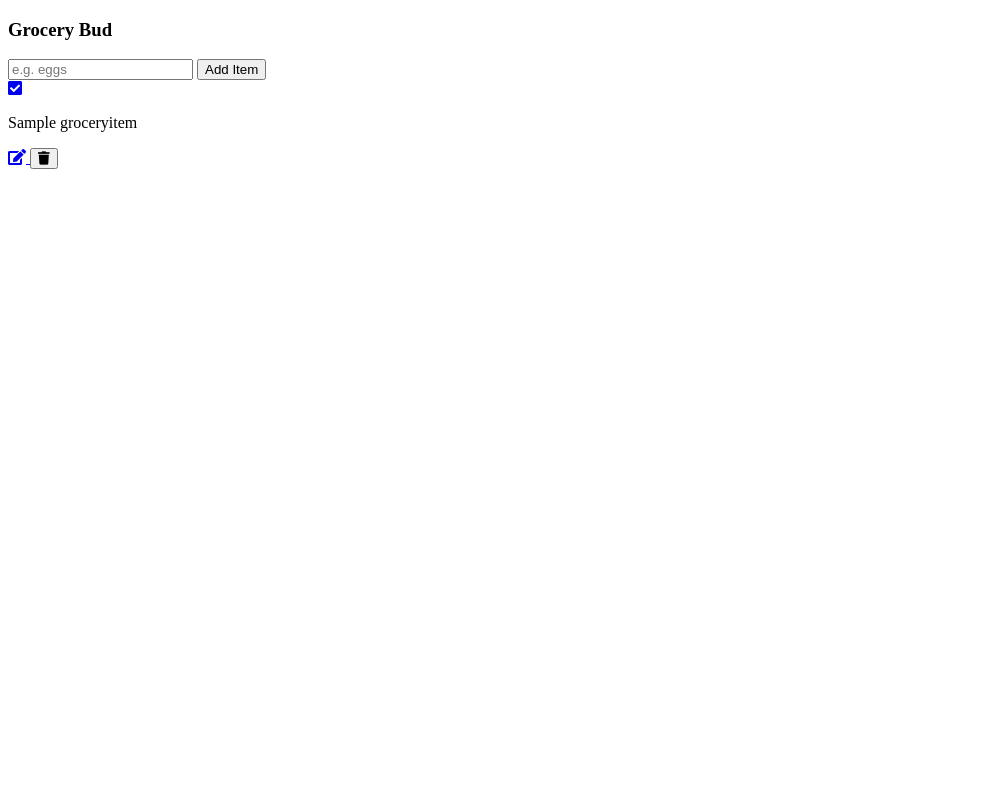
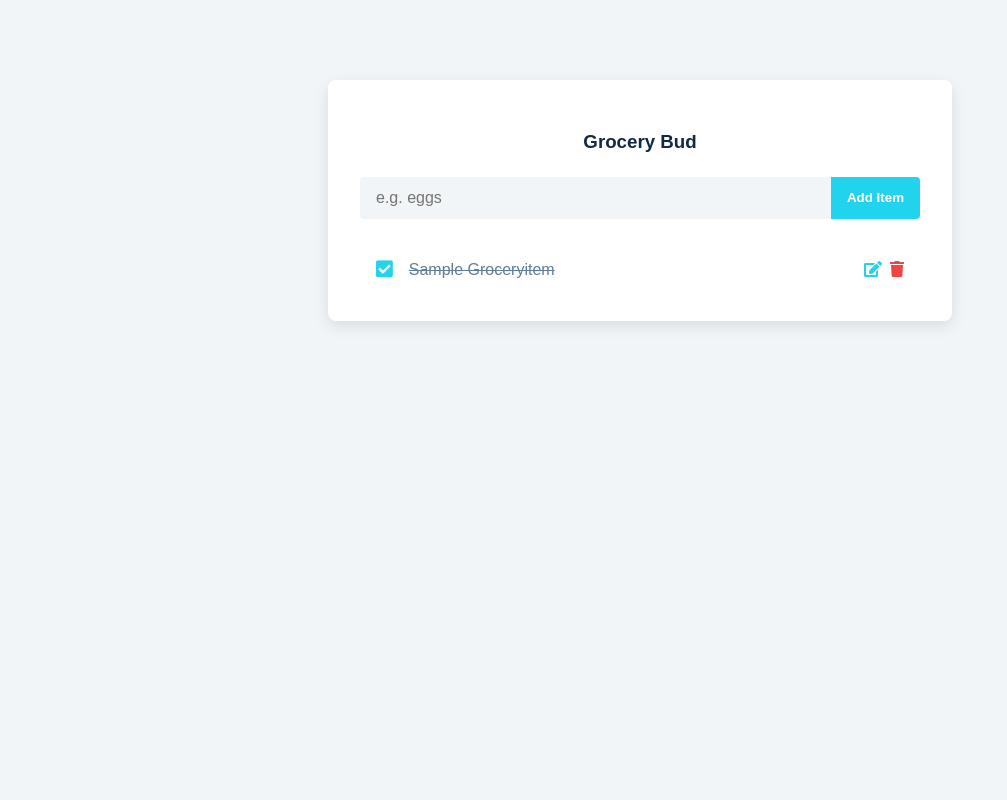
Before and after one commit to SudipDhungana03/CRUD-with-django, a Django app: page / in a window 1280 px wide. Shown: the whole page, without its empty margins (0-1007 px from the left). Run offline with Django 5.2, Linux system fonts and the light colour scheme; tables that the repository leaves empty hold one stand-in row (values such as "Sample post").

Commit message:
fixing errors.

```diff
--- a/grocery/static/grocery/css/form.css
+++ b/grocery/static/grocery/css/form.css
@@ -1,39 +1,28 @@
 .grocery-form h3 {
     text-align: center;
-    margin-bottom: 2rem;
-    letter-spacing: 0.15rem;
+    margin-bottom: 1.5rem;
     color: var(--clr-grey-1);
 }
-
 .form-control {
     display: flex;
-    justify-content: center;
+    border-radius: 0.25rem;
+    overflow: hidden;
 }
-
 input {
+    flex: 1;
     padding: 0.75rem 1rem;
     background: #f1f5f8;
-    border: transparent;
-    border-top-left-radius: 0.25rem;
-    border-bottom-left-radius: 0.25rem;
-    flex: 1 0 auto;
+    border: none;
     outline: none;
     font-size: 1rem;
 }
-
 .submit-btn {
     background: var(--clr-primary);
     color: var(--clr-white);
-    border: transparent;
-    padding: 0.75rem 1.25rem;
+    border: none;
+    padding: 0 1rem;
     cursor: pointer;
-    border-top-right-radius: 0.25rem;
-    border-bottom-right-radius: 0.25rem;
+    font-weight: bold;
     transition: var(--transition);
-    text-transform: capitalize;
-    font-weight: bold;
 }
-
-.submit-btn:hover {
-    background: #0891b2;
-}
+.submit-btn:hover { background: #0891b2; }
--- a/grocery/static/grocery/css/global.css
+++ b/grocery/static/grocery/css/global.css
@@ -6,23 +6,21 @@
     --transition: all 0.3s linear;
     --light-shadow: 0 5px 15px rgba(0, 0, 0, 0.1);
 }
-
 body {
     background: #f1f5f8;
-    color: var(--clr-grey-1);
-    font-family: -apple-system, BlinkMacSystemFont, "Segoe UI", Roboto, Helvetica, Arial, sans-serif;
     margin: 0;
-    display: grid;
-    place-items: center;
+    display: flex;
+    justify-content: center;
+    align-items: flex-start;
     min-height: 100vh;
+    font-family: sans-serif;
 }
-
 .section-center {
     width: 90vw;
-    margin: 5rem 0;
+    margin: 5rem auto;
     max-width: 35rem;
     background: var(--clr-white);
-    padding: 2.5rem;
+    padding: 2rem;
     border-radius: 0.5rem;
     box-shadow: var(--light-shadow);
 }
--- a/grocery/static/grocery/css/items.css
+++ b/grocery/static/grocery/css/items.css
@@ -1,15 +1,2 @@
-.grocery-container {
-    margin-top: 2.5rem;
-    visibility: visible;
-}
-
-.grocery-list {
-    margin-bottom: 2rem;
-}
-
-.empty-text {
-    text-align: center;
-    color: var(--clr-grey-5);
-    letter-spacing: 0.1rem;
-    margin-top: 1rem;
-}
+.grocery-container { margin-top: 2rem; }
+.empty-text { text-align: center; color: var(--clr-grey-5); }
--- a/grocery/static/grocery/css/single-item.css
+++ b/grocery/static/grocery/css/single-item.css
@@ -2,78 +2,16 @@
     display: flex;
     align-items: center;
     justify-content: space-between;
-    padding: 0.75rem 1rem;
-    margin-bottom: 0.75rem;
+    padding: 0.5rem 1rem;
     border-radius: 0.25rem;
     transition: var(--transition);
 }
-
-.grocery-item:hover {
-    background: #f1f5f8;
-    padding-left: 1.25rem;
-}
-
-.item-info {
-    display: flex;
-    align-items: center;
-}
-
-.check-icon {
-    font-size: 1.3rem;
-    margin-right: 1.25rem;
-    color: var(--clr-grey-5);
-    cursor: pointer;
-    text-decoration: none;
-}
-
-.checked {
-    color: var(--clr-primary);
-}
-
-.title {
-    margin: 0;
-    text-transform: capitalize;
-    letter-spacing: 0.05rem;
-    font-size: 1.1rem;
-    transition: var(--transition);
-}
-
-.completed {
-    text-decoration: line-through;
-    color: var(--clr-grey-5);
-    opacity: 0.6;
-}
-
-.btn-container {
-    display: flex;
-    align-items: center;
-}
-
-.edit-btn {
-    color: var(--clr-primary);
-    background: transparent;
-    border: none;
-    cursor: pointer;
-    font-size: 1.1rem;
-    margin-right: 0.75rem;
-    text-decoration: none;
-    transition: var(--transition);
-}
-
-.edit-btn:hover {
-    color: #0891b2;
-}
-
-.delete-btn {
-    color: #ef4444;
-    background: transparent;
-    border: none;
-    cursor: pointer;
-    font-size: 1.1rem;
-    transition: var(--transition);
-    padding: 0;
-}
-
-.delete-btn:hover {
-    color: #b91c1c;
-}
+.grocery-item:hover { background: #f1f5f8; }
+.item-info { display: flex; align-items: center; }
+.check-icon { margin-right: 1rem; color: var(--clr-grey-5); text-decoration: none; font-size: 1.2rem; }
+.checked { color: var(--clr-primary); }
+.title { margin: 0; text-transform: capitalize; font-size: 1rem; }
+.completed { text-decoration: line-through; color: var(--clr-grey-5); }
+.btn-container { display: flex; align-items: center; }
+.edit-btn { color: var(--clr-primary); margin-right: 0.5rem; text-decoration: none; font-size: 1rem; }
+.delete-btn { color: #ef4444; background: transparent; border: none; cursor: pointer; font-size: 1rem; padding: 0; }
--- a/grocery/templates/grocery/edit.html
+++ b/grocery/templates/grocery/edit.html
@@ -4,7 +4,7 @@
 <head>
     <meta charset="UTF-8">
     <meta name="viewport" content="width=device-width, initial-scale=1.0">
-    <title>Edit Item - Grocery Bud</title>
+    <title>Edit Item</title>
     <link rel="stylesheet" href="https://cdnjs.cloudflare.com/ajax/libs/font-awesome/5.15.4/css/all.min.css">
     <link rel="stylesheet" href="{% static 'grocery/css/global.css' %}">
     <link rel="stylesheet" href="{% static 'grocery/css/form.css' %}">
@@ -18,10 +18,9 @@
                 <input type="text" name="name" value="{{ item.name }}" required autofocus>
                 <button type="submit" class="submit-btn">Save</button>
             </div>
-
             <div style="text-align: center; margin-top: 1.5rem;">
                 <a href="{% url 'grocery:index' %}" style="color: var(--clr-grey-5); text-decoration: none; font-size: 0.9rem;">
-                    <i class="fas fa-arrow-left"></i> Cancel and Go Back
+                    <i class="fas fa-arrow-left"></i> Back to List
                 </a>
             </div>
         </form>
--- a/grocery/templates/grocery/index.html
+++ b/grocery/templates/grocery/index.html
@@ -6,7 +6,10 @@
     <meta name="viewport" content="width=device-width, initial-scale=1.0">
     <title>Grocery Bud</title>
     <link rel="stylesheet" href="https://cdnjs.cloudflare.com/ajax/libs/font-awesome/5.15.4/css/all.min.css">
-    <link rel="stylesheet" href="{% static 'grocery/css/style.css' %}">
+    <link rel="stylesheet" href="{% static 'grocery/css/global.css' %}">
+    <link rel="stylesheet" href="{% static 'grocery/css/form.css' %}">
+    <link rel="stylesheet" href="{% static 'grocery/css/items.css' %}">
+    <link rel="stylesheet" href="{% static 'grocery/css/single-item.css' %}">
 </head>
 <body>
     <section class="section-center">
@@ -14,7 +17,7 @@
             {% csrf_token %}
             <h3>Grocery Bud</h3>
             <div class="form-control">
-                <input type="text" name="name" id="grocery" placeholder="e.g. eggs">
+                <input type="text" name="name" placeholder="e.g. eggs" required>
                 <button type="submit" class="submit-btn">Add Item</button>
             </div>
         </form>
```
